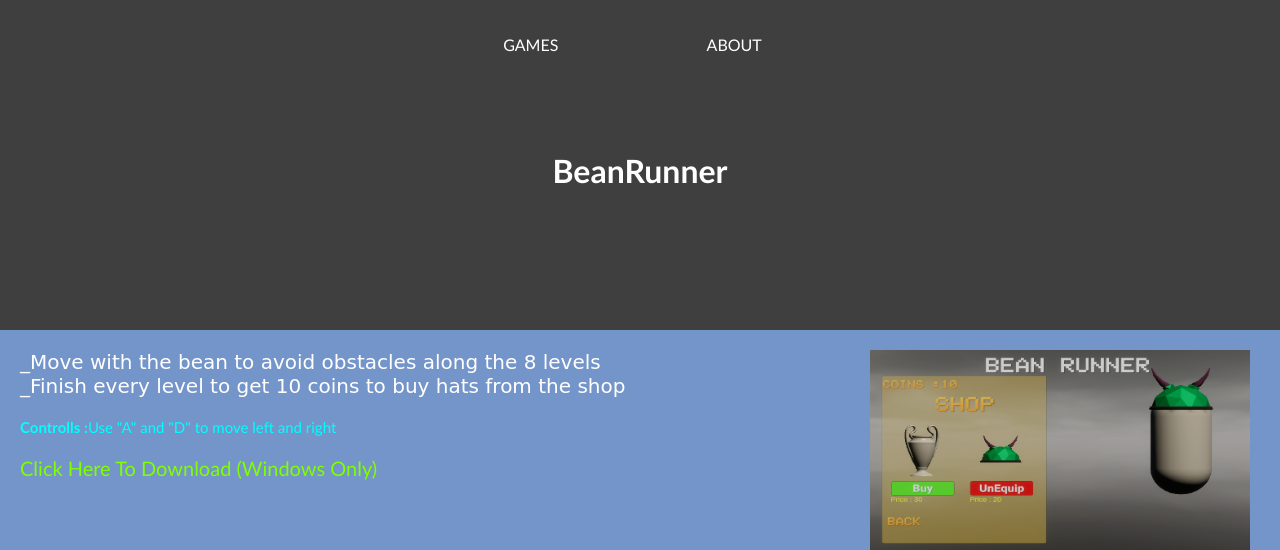
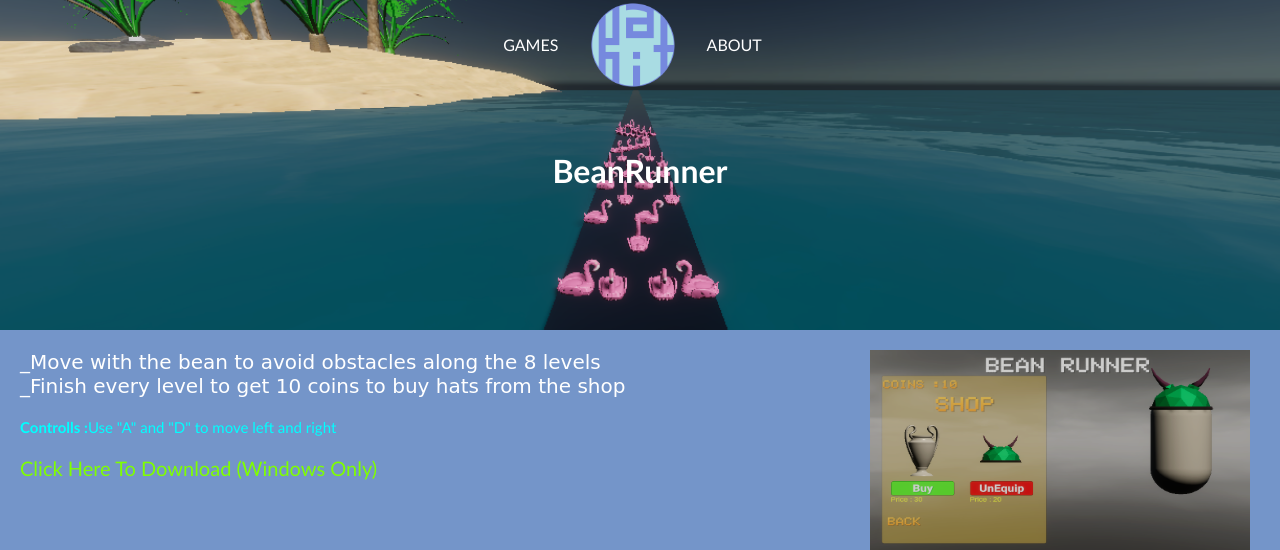
Before and after one commit to DevNour/DevNour.github.io, a plain HTML site: page BeanRunnerPage.html in a window 1280 px wide. Shown: the top 550 px of the page. Drawn offline with Linux system fonts and the light colour scheme; files whose address does not match are found by name.

Commit message:
Update styles.css

```diff
--- a/styles.css
+++ b/styles.css
@@ -7,7 +7,7 @@ body {
 }
 
 header {
-    background-image: url("images/Background.png");
+    background-image: url("Background.png");
     background-size: 100%;
     background-position: center;
     padding: 15px;
@@ -16,7 +16,7 @@ header {
 }
 
 .BeanRunnerHeader {
-    background-image: url("images/BeanRunner/BeanBackground.png");
+    background-image: url("BeanBackground.png");
     background-size: 100%;
     background-position: center;
     padding: 15px;
@@ -31,7 +31,7 @@ header a {
 }
 
 header .logo a {
-    background-image: url("images/Logov2.png");
+    background-image: url("Logov2.png");
     background-size: 110px;
     background-repeat: no-repeat;
     background-position: center;
```
